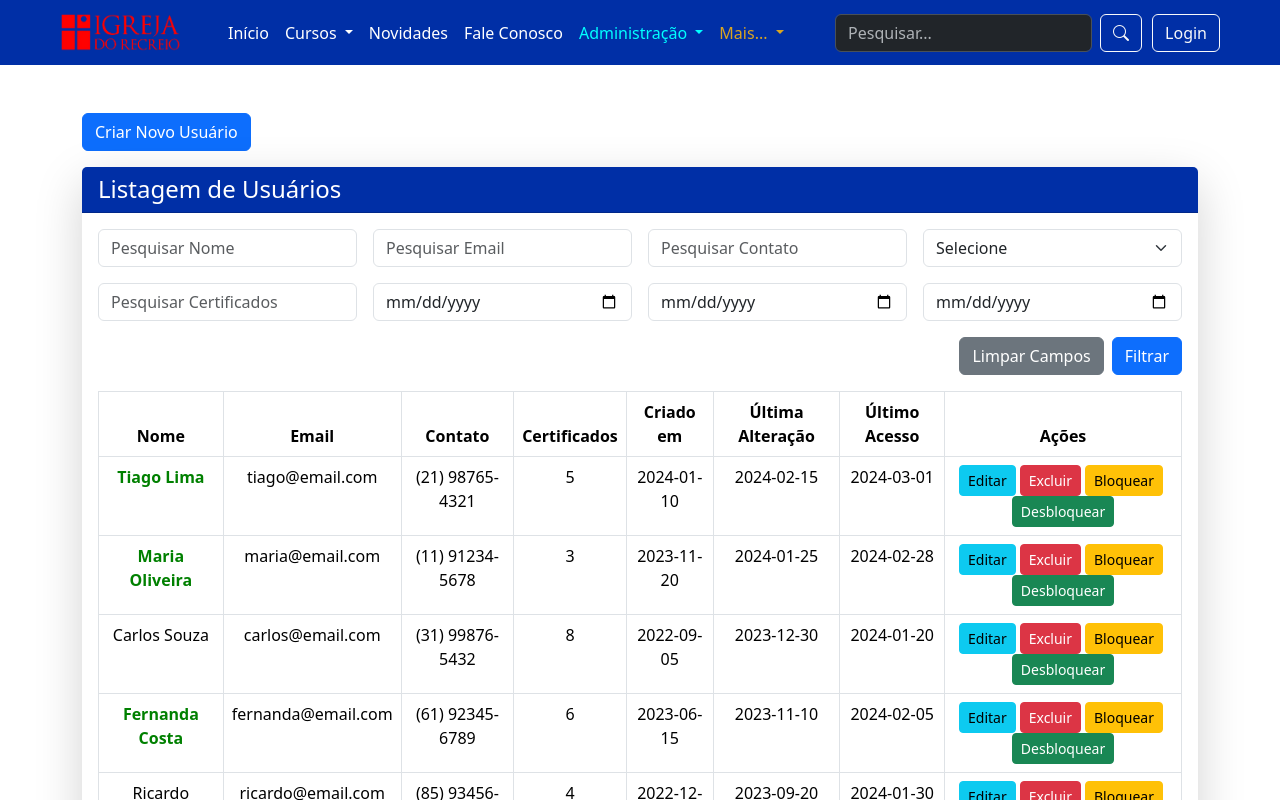
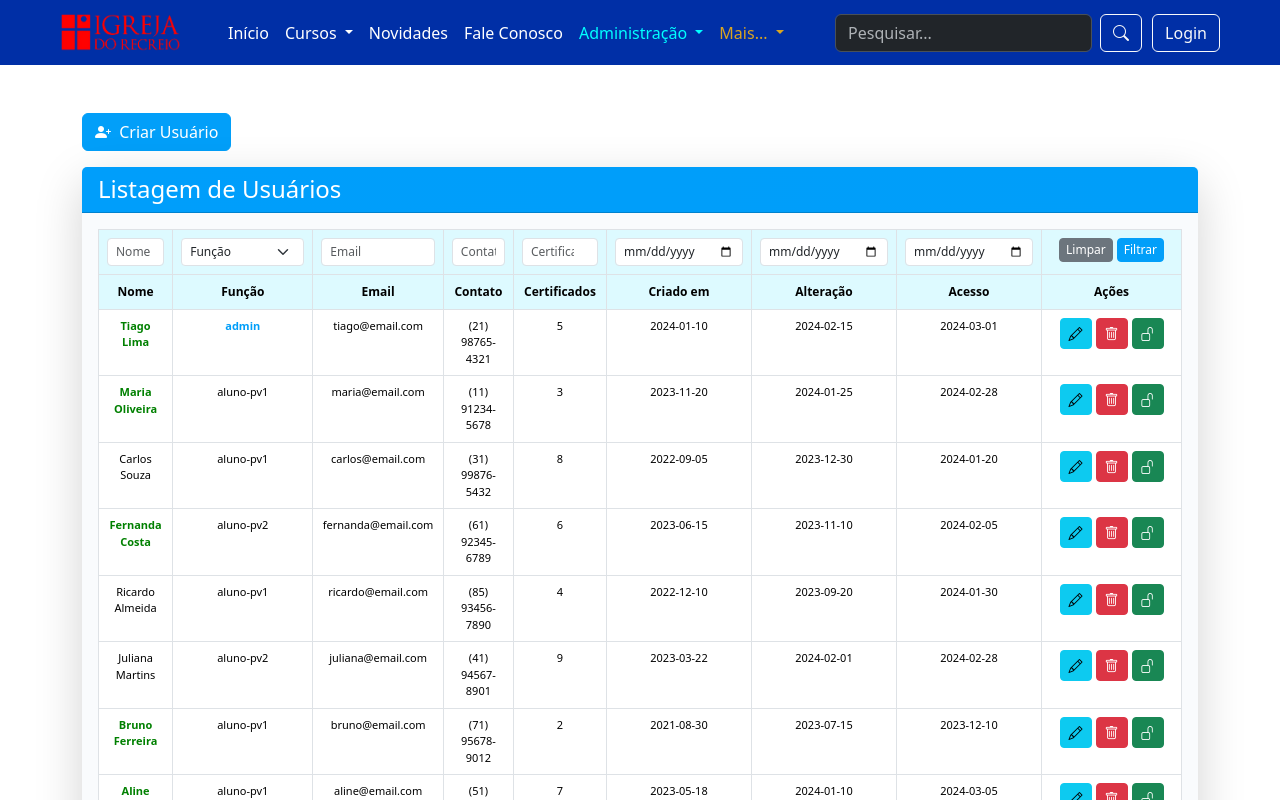
Before and after one commit to SysteoAdm/Systeo_v1, an Angular app: page /Systeo_v1/Usuarios in a window 1280 px wide. Shown: the top 800 px of the page. Built offline with nearby package versions, Linux system fonts and the light colour scheme.

Commit message:
update tabela de usuários

```diff
--- a/src/app/services/auth.service.ts
+++ b/src/app/services/auth.service.ts
@@ -9,6 +9,7 @@ export class AuthService {
 
   constructor(private http : HttpClient) { }
 
+  // Saber se está usando esse código abaixo:
   register(email: string, password: string): Observable<any> {
     return this.http.post('http://localhost:5261/api/Auth/register', { email, password });
   }
--- a/src/app/views/usuarios/usuarios.component.css
+++ b/src/app/views/usuarios/usuarios.component.css
@@ -1,5 +1,93 @@
 /* usuarios.component.css */
+
+/* Nome online em verde e negrito */
 .nome-online {
   color: green;
   font-weight: bold;
 }
+.funcao-admin {
+  color: #009ef9;
+  font-weight: bold;
+}
+
+/* Degradê azul nas barras de títulos da tabela */
+/* thead {
+  background: linear-gradient(to right, #009efb, #009ef9);
+} */
+
+.tabela-titulo{
+  background: linear-gradient(to right, #009efb, #009ef9);
+}
+.coluna-titulo{
+  font-size: 12px;
+  background: linear-gradient(to right, #009efb, #009ef9);
+}
+
+
+th{
+  background: rgb(221, 250, 255);
+}
+/* Linhas alternadas da tabela */
+tbody tr:nth-child(even) {
+  background-color: #ffffff;
+}
+tbody tr:nth-child(odd) {
+  background-color: #f2f6fc;
+}
+
+/* Fundo externo da tabela */
+.card-body {
+  background-color: #f9fbfd;
+}
+
+/* Estilo personalizado para botões principais */
+.btn-primary,
+.btn-primary:focus,
+.btn-primary:active,
+.btn-primary:hover {
+  background-color: #029ff9 !important;
+  border-color: #029ff9 !important;
+  color: #fff;
+}
+
+th input,
+th select {
+  min-width: 100%;
+  font-size: 12px;
+  padding: 4px 8px;
+}
+
+/* Ajuste para manter os botões alinhados */
+th button {
+  padding: 2px 6px;
+  font-size: 12px;
+}
+
+
+.col-acoes {
+  width: 140px;
+  min-width: 140px;
+  max-width: 180px;
+  white-space: nowrap;
+}
+
+@media (max-width: 992px) {
+  .table thead input,
+  .table thead select,
+  .table thead button {
+    width: 100%;
+    margin-bottom: 0.5rem;
+  }
+
+  .table thead tr:first-child th {
+    display: block;
+  }
+
+  .table thead tr:first-child {
+    display: block;
+  }
+
+  .table thead tr:first-child th:last-child {
+    text-align: right;
+  }
+}
--- a/src/app/views/usuarios/usuarios.component.html
+++ b/src/app/views/usuarios/usuarios.component.html
@@ -1,88 +1,125 @@
 <div class="container my-5">
-  <!-- Botão Criar Novo Usuário -->
-  <div class="mb-3">
-    <button class="btn btn-primary" [routerLink]="['/Criar-Novo-Usuario']">Criar Novo Usuário</button>
+  <div class="mb-3 d-flex justify-content-between flex-wrap gap-2">
+    <button class="btn btn-primary" [routerLink]="['/Criar-Novo-Usuario']">
+      <i class="bi bi-person-plus-fill me-1"></i> Criar Usuário
+    </button>
+
+    <button *ngIf="hasChanges" class="btn btn-success" (click)="salvarEdicao()">
+      <i class="bi bi-check2-circle me-1"></i> Salvar
+    </button>
   </div>
 
   <div class="card shadow-lg border-0">
-    <div class="card-header text-white" style="background-color: #002FA6;">
-      <h4 class="mb-0">Listagem de Usuários</h4>
+    <div class="card-header text-white tabela-titulo">
+      <h4 class="mb-0 tabela-titulo">Listagem de Usuários</h4>
     </div>
+
     <div class="card-body">
-      <!-- Filtros -->
-      <div class="row g-3 mb-3">
-        <div class="col-md-3">
-          <input type="text" class="form-control" placeholder="Pesquisar Nome" [(ngModel)]="filter.nome">
-        </div>
-        <div class="col-md-3">
-          <input type="email" class="form-control" placeholder="Pesquisar Email" [(ngModel)]="filter.email">
-        </div>
-        <div class="col-md-3">
-          <input type="text" class="form-control" placeholder="Pesquisar Contato" [(ngModel)]="filter.contato">
-        </div>
-        <div class="col-md-3">
-          <select class="form-select" [(ngModel)]="filter.status">
-            <option value="">Selecione</option>
-            <option value="online">Online</option>
-            <option value="offline">Offline</option>
-          </select>
-        </div>
-      </div>
-
-      <div class="row g-3 mb-3">
-        <div class="col-md-3">
-          <input type="number" class="form-control" placeholder="Pesquisar Certificados" [(ngModel)]="filter.certificados">
-        </div>
-        <div class="col-md-3">
-          <input type="date" class="form-control" placeholder="Criado em" [(ngModel)]="filter.criadoEm">
-        </div>
-        <div class="col-md-3">
-          <input type="date" class="form-control" placeholder="Última Alteração" [(ngModel)]="filter.ultimaAlteracao">
-        </div>
-        <div class="col-md-3">
-          <input type="date" class="form-control" placeholder="Último Acesso" [(ngModel)]="filter.ultimoAcesso">
-        </div>
-      </div>
-
-      <div class="text-end mb-3">
-        <!-- Botão Limpar Campos -->
-        <button class="btn btn-secondary me-2" (click)="limparCampos()">Limpar Campos</button>
-        <!-- Botão Filtrar -->
-        <button class="btn btn-primary" (click)="filtrarUsuarios()">Filtrar</button>
-      </div>
-
-      <!-- Tabela -->
       <div class="table-responsive">
         <table class="table table-bordered text-center">
-          <thead class="text-white" style="background-color: #002FA6;">
+          <thead>
+            <!-- Linha de filtros -->
             <tr>
+              <th><input type="text" class="form-control form-control-sm" placeholder="Nome" [(ngModel)]="filter.nome"></th>
+              <th>
+                <select class="form-select form-select-sm" [(ngModel)]="filter.funcao">
+                  <option value="">Função</option>
+                  <option value="admin">Admin</option>
+                  <option value="aluno-pv1">Aluno PV1</option>
+                  <option value="aluno-pv2">Aluno PV2</option>
+                  <option value="aluno-pv3">Aluno PV3</option>
+                </select>
+              </th>
+              <th><input type="email" class="form-control form-control-sm" placeholder="Email" [(ngModel)]="filter.email"></th>
+              <th><input type="text" class="form-control form-control-sm" placeholder="Contato" [(ngModel)]="filter.contato"></th>
+              <th><input type="number" class="form-control form-control-sm" placeholder="Certificados" [(ngModel)]="filter.certificados"></th>
+              <th><input type="date" class="form-control form-control-sm" [(ngModel)]="filter.criadoEm"></th>
+              <th><input type="date" class="form-control form-control-sm" [(ngModel)]="filter.ultimaAlteracao"></th>
+              <th><input type="date" class="form-control form-control-sm" [(ngModel)]="filter.ultimoAcesso"></th>
+              <th class="col-acoes text-nowrap">
+                <button class="btn btn-sm btn-secondary me-1 mb-1" (click)="limparCampos()">Limpar</button>
+                <button class="btn btn-sm btn-primary mb-1" (click)="filtrarUsuarios()">Filtrar</button>
+              </th>
+            </tr>
+
+            <!-- Títulos da tabela -->
+            <tr class="text-white coluna-titulo">
               <th>Nome</th>
+              <th class="px-5">Função</th>
               <th>Email</th>
               <th>Contato</th>
               <th>Certificados</th>
               <th>Criado em</th>
-              <th>Última Alteração</th>
-              <th>Último Acesso</th>
-              <th>Ações</th>
+              <th>Alteração</th>
+              <th>Acesso</th>
+              <th class="col-acoes">Ações</th>
             </tr>
           </thead>
+
           <tbody>
-            <tr *ngFor="let user of filteredUsers">
-              <!-- Nome com cor verde para online -->
+            <tr *ngFor="let user of filteredUsers; let i = index" style="font-size: 11px;">
               <td>
-                <span [class.nome-online]="user.status === 'online'">{{ user.nome }}</span>
+                <ng-container *ngIf="editingIndex === i; else nomeView">
+                  <input [(ngModel)]="editedUser.nome" (ngModelChange)="atualizarCampo('nome', $event)" class="form-control form-control-sm">
+                </ng-container>
+                <ng-template #nomeView>
+                  <span [class.nome-online]="user.status === 'online'">{{ user.nome }}</span>
+                </ng-template>
               </td>
-              <td>{{ user.email }}</td>
-              <td>{{ user.contato }}</td>
-              <td>{{ user.certificados }}</td>
+
+              <td>
+                <ng-container *ngIf="editingIndex === i; else funcaoView">
+                  <select class="form-select form-select-sm" [(ngModel)]="editedUser.funcao" (ngModelChange)="atualizarCampo('funcao', $event)">
+                    <option value="admin">Admin</option>
+                    <option value="aluno-pv1">Aluno PV1</option>
+                    <option value="aluno-pv2">Aluno PV2</option>
+                    <option value="aluno-pv3">Aluno PV3</option>
+                  </select>
+                </ng-container>
+                <ng-template #funcaoView>
+                  <span [class.funcao-admin]="user.funcao === 'admin'">{{ user.funcao }}</span>
+                </ng-template>
+              </td>
+
+              <td>
+                <ng-container *ngIf="editingIndex === i; else emailView">
+                  <input type="email" [(ngModel)]="editedUser.email" (ngModelChange)="atualizarCampo('email', $event)" class="form-control form-control-sm">
+                </ng-container>
+                <ng-template #emailView>{{ user.email }}</ng-template>
+              </td>
+
+              <td>
+                <ng-container *ngIf="editingIndex === i; else contatoView">
+                  <input [(ngModel)]="editedUser.contato" (ngModelChange)="atualizarCampo('contato', $event)" class="form-control form-control-sm">
+                </ng-container>
+                <ng-template #contatoView>{{ user.contato }}</ng-template>
+              </td>
+
+              <td>
+                <ng-container *ngIf="editingIndex === i; else certView">
+                  <input type="number" [(ngModel)]="editedUser.certificados" (ngModelChange)="atualizarCampo('certificados', $event)" class="form-control form-control-sm">
+                </ng-container>
+                <ng-template #certView>{{ user.certificados }}</ng-template>
+              </td>
+
               <td>{{ user.criadoEm }}</td>
               <td>{{ user.ultimaAlteracao }}</td>
               <td>{{ user.ultimoAcesso }}</td>
-              <td>
-                <button class="btn btn-sm btn-info me-1" (click)="editarUsuario(user)">Editar</button>
-                <button class="btn btn-sm btn-danger me-1" (click)="excluirUsuario(user)">Excluir</button>
-                <button class="btn btn-sm btn-warning me-1" (click)="bloquearUsuario(user)">Bloquear</button>
-                <button class="btn btn-sm btn-success" (click)="desbloquearUsuario(user)">Desbloquear</button>
+
+              <td class="col-acoes">
+                <button
+                  class="btn btn-sm me-1"
+                  [ngClass]="editingIndex === i ? 'btn-dark' : 'btn-info'"
+                  (click)="editarUsuario(user, i)"
+                  title="Editar">
+                  <i class="bi bi-pencil"></i>
+                </button>
+                <button class="btn btn-sm btn-danger me-1" (click)="excluirUsuario(user)" title="Excluir">
+                  <i class="bi bi-trash"></i>
+                </button>
+                <button class="btn btn-sm btn-success" (click)="desbloquearUsuario(user)" title="Desbloquear">
+                  <i class="bi bi-unlock"></i>
+                </button>
               </td>
             </tr>
           </tbody>
--- a/src/app/views/usuarios/usuarios.component.ts
+++ b/src/app/views/usuarios/usuarios.component.ts
@@ -7,21 +7,21 @@ import { Component } from '@angular/core';
 })
 export class UsuariosComponent {
   users = [
-    { nome: 'Tiago Lima', email: 'tiago@email.com', contato: '(21) 98765-4321', status: 'online', certificados: 5, criadoEm: '2024-01-10', ultimaAlteracao: '2024-02-15', ultimoAcesso: '2024-03-01' },
-    { nome: 'Maria Oliveira', email: 'maria@email.com', contato: '(11) 91234-5678', status: 'online', certificados: 3, criadoEm: '2023-11-20', ultimaAlteracao: '2024-01-25', ultimoAcesso: '2024-02-28' },
-    { nome: 'Carlos Souza', email: 'carlos@email.com', contato: '(31) 99876-5432', status: 'offline', certificados: 8, criadoEm: '2022-09-05', ultimaAlteracao: '2023-12-30', ultimoAcesso: '2024-01-20' },
-    { nome: 'Fernanda Costa', email: 'fernanda@email.com', contato: '(61) 92345-6789', status: 'online', certificados: 6, criadoEm: '2023-06-15', ultimaAlteracao: '2023-11-10', ultimoAcesso: '2024-02-05' },
-    { nome: 'Ricardo Almeida', email: 'ricardo@email.com', contato: '(85) 93456-7890', status: 'offline', certificados: 4, criadoEm: '2022-12-10', ultimaAlteracao: '2023-09-20', ultimoAcesso: '2024-01-30' },
-    { nome: 'Juliana Martins', email: 'juliana@email.com', contato: '(41) 94567-8901', status: 'offline', certificados: 9, criadoEm: '2023-03-22', ultimaAlteracao: '2024-02-01', ultimoAcesso: '2024-02-28' },
-    { nome: 'Bruno Ferreira', email: 'bruno@email.com', contato: '(71) 95678-9012', status: 'online', certificados: 2, criadoEm: '2021-08-30', ultimaAlteracao: '2023-07-15', ultimoAcesso: '2023-12-10' },
-    { nome: 'Aline Rocha', email: 'aline@email.com', contato: '(51) 96789-0123', status: 'online', certificados: 7, criadoEm: '2023-05-18', ultimaAlteracao: '2024-01-10', ultimoAcesso: '2024-03-05' },
-    { nome: 'Gustavo Nunes', email: 'gustavo@email.com', contato: '(81) 97890-1234', status: 'offline', certificados: 10, criadoEm: '2022-11-12', ultimaAlteracao: '2023-10-25', ultimoAcesso: '2024-02-20' },
-    { nome: 'Paula Mendes', email: 'paula@email.com', contato: '(91) 98901-2345', status: 'offline', certificados: 1, criadoEm: '2024-02-05', ultimaAlteracao: '2024-02-10', ultimoAcesso: '2024-03-10' },
-    { nome: 'Eduardo Ribeiro', email: 'eduardo@email.com', contato: '(31) 99012-3456', status: 'offline', certificados: 5, criadoEm: '2022-06-25', ultimaAlteracao: '2023-12-05', ultimoAcesso: '2024-01-15' },
-    { nome: 'Camila Silva', email: 'camila@email.com', contato: '(11) 90123-4567', status: 'online', certificados: 6, criadoEm: '2023-07-20', ultimaAlteracao: '2024-02-12', ultimoAcesso: '2024-02-28' },
-    { nome: 'Fábio Santos', email: 'fabio@email.com', contato: '(21) 91234-5678', status: 'offline', certificados: 4, criadoEm: '2021-09-10', ultimaAlteracao: '2023-08-15', ultimoAcesso: '2023-11-20' },
-    { nome: 'Renata Carvalho', email: 'renata@email.com', contato: '(41) 92345-6789', status: 'online', certificados: 8, criadoEm: '2022-05-28', ultimaAlteracao: '2023-10-18', ultimoAcesso: '2024-03-02' },
-    { nome: 'Marcelo Vieira', email: 'marcelo@email.com', contato: '(51) 93456-7890', status: 'offline', certificados: 3, criadoEm: '2023-04-12', ultimaAlteracao: '2023-12-15', ultimoAcesso: '2024-02-25' }
+    { nome: 'Tiago Lima', status: 'online', funcao: 'admin', email: 'tiago@email.com', contato: '(21) 98765-4321', certificados: 5, criadoEm: '2024-01-10', ultimaAlteracao: '2024-02-15', ultimoAcesso: '2024-03-01' },
+    { nome: 'Maria Oliveira', status: 'online', funcao: 'aluno-pv1', email: 'maria@email.com', contato: '(11) 91234-5678', certificados: 3, criadoEm: '2023-11-20', ultimaAlteracao: '2024-01-25', ultimoAcesso: '2024-02-28' },
+    { nome: 'Carlos Souza', status: 'offline', funcao: 'aluno-pv1', email: 'carlos@email.com', contato: '(31) 99876-5432', certificados: 8, criadoEm: '2022-09-05', ultimaAlteracao: '2023-12-30', ultimoAcesso: '2024-01-20' },
+    { nome: 'Fernanda Costa', status: 'online', funcao: 'aluno-pv2', email: 'fernanda@email.com', contato: '(61) 92345-6789', certificados: 6, criadoEm: '2023-06-15', ultimaAlteracao: '2023-11-10', ultimoAcesso: '2024-02-05' },
+    { nome: 'Ricardo Almeida', status: 'offline', funcao: 'aluno-pv1', email: 'ricardo@email.com', contato: '(85) 93456-7890', certificados: 4, criadoEm: '2022-12-10', ultimaAlteracao: '2023-09-20', ultimoAcesso: '2024-01-30' },
+    { nome: 'Juliana Martins', status: 'offline', funcao: 'aluno-pv2', email: 'juliana@email.com', contato: '(41) 94567-8901', certificados: 9, criadoEm: '2023-03-22', ultimaAlteracao: '2024-02-01', ultimoAcesso: '2024-02-28' },
+    { nome: 'Bruno Ferreira', status: 'online', funcao: 'aluno-pv1', email: 'bruno@email.com', contato: '(71) 95678-9012', certificados: 2, criadoEm: '2021-08-30', ultimaAlteracao: '2023-07-15', ultimoAcesso: '2023-12-10' },
+    { nome: 'Aline Rocha', status: 'online', funcao: 'aluno-pv1', email: 'aline@email.com', contato: '(51) 96789-0123', certificados: 7, criadoEm: '2023-05-18', ultimaAlteracao: '2024-01-10', ultimoAcesso: '2024-03-05' },
+    { nome: 'Gustavo Nunes', status: 'offline', funcao: 'aluno-pv1', email: 'gustavo@email.com', contato: '(81) 97890-1234', certificados: 10, criadoEm: '2022-11-12', ultimaAlteracao: '2023-10-25', ultimoAcesso: '2024-02-20' },
+    { nome: 'Paula Mendes', status: 'offline', funcao: 'aluno-pv1', email: 'paula@email.com', contato: '(91) 98901-2345', certificados: 1, criadoEm: '2024-02-05', ultimaAlteracao: '2024-02-10', ultimoAcesso: '2024-03-10' },
+    { nome: 'Eduardo Ribeiro', status: 'offline', funcao: 'aluno-pv3', email: 'eduardo@email.com', contato: '(31) 99012-3456', certificados: 5, criadoEm: '2022-06-25', ultimaAlteracao: '2023-12-05', ultimoAcesso: '2024-01-15' },
+    { nome: 'Camila Silva', status: 'online', funcao: 'aluno-pv2', email: 'camila@email.com', contato: '(11) 90123-4567', certificados: 6, criadoEm: '2023-07-20', ultimaAlteracao: '2024-02-12', ultimoAcesso: '2024-02-28' },
+    { nome: 'Fábio Santos', status: 'offline', funcao: 'aluno-pv1', email: 'fabio@email.com', contato: '(21) 91234-5678', certificados: 4, criadoEm: '2021-09-10', ultimaAlteracao: '2023-08-15', ultimoAcesso: '2023-11-20' },
+    { nome: 'Renata Carvalho', status: 'online', funcao: 'aluno-pv3', email: 'renata@email.com', contato: '(41) 92345-6789', certificados: 8, criadoEm: '2022-05-28', ultimaAlteracao: '2023-10-18', ultimoAcesso: '2024-03-02' },
+    { nome: 'Marcelo Vieira', status: 'offline', funcao: 'aluno-pv1', email: 'marcelo@email.com', contato: '(51) 93456-7890', certificados: 3, criadoEm: '2023-04-12', ultimaAlteracao: '2023-12-15', ultimoAcesso: '2024-02-25' }
   ];
 
   filter = {
@@ -29,6 +29,7 @@ export class UsuariosComponent {
     email: '',
     contato: '',
     status: '',
+    funcao: '',
     certificados: '',
     criadoEm: '',
     ultimaAlteracao: '',
@@ -42,6 +43,7 @@ export class UsuariosComponent {
       return (this.filter.nome ? user.nome.toLowerCase().includes(this.filter.nome.toLowerCase()) : true)
         && (this.filter.email ? user.email.toLowerCase().includes(this.filter.email.toLowerCase()) : true)
         && (this.filter.contato ? user.contato.includes(this.filter.contato) : true)
+        && (this.filter.funcao ? user.funcao === this.filter.funcao : true)
         && (this.filter.status ? user.status === this.filter.status : true)
         && (this.filter.certificados ? user.certificados.toString().includes(this.filter.certificados) : true)
         && (this.filter.criadoEm ? user.criadoEm === this.filter.criadoEm : true)
@@ -51,24 +53,61 @@ export class UsuariosComponent {
   }
 
   limparCampos() {
-    // Limpa todos os campos de filtro
     this.filter = {
       nome: '',
       email: '',
       contato: '',
       status: '',
+      funcao: '',
       certificados: '',
       criadoEm: '',
       ultimaAlteracao: '',
       ultimoAcesso: ''
     };
-    // Restaura o filtro para mostrar todos os usuários
     this.filteredUsers = [...this.users];
   }
 
-  editarUsuario(user: any) {
-    // Lógica para editar o usuário
+  editingIndex: number | null = null;
+  editedUser: any = {};
+  hasChanges: boolean = false;
+
+  editarUsuario(user: any, index: number) {
+    if (this.editingIndex === index) {
+      this.cancelarEdicao();
+      return;
+    }
+
+    this.editingIndex = index;
+    this.editedUser = { ...user };
+    this.hasChanges = false;
   }
+
+  cancelarEdicao() {
+    this.editingIndex = null;
+    this.editedUser = {};
+    this.hasChanges = false;
+  }
+
+  atualizarCampo(campo: string, valor: any) {
+    this.editedUser[campo] = valor;
+    this.hasChanges = true;
+  }
+
+  salvarEdicao() {
+    if (this.editingIndex !== null) {
+      // Atualiza o usuário na lista original
+      const originalUserIndex = this.users.findIndex(user => user.email === this.filteredUsers[this.editingIndex!].email);
+      if (originalUserIndex !== -1) {
+        this.users[originalUserIndex] = { ...this.editedUser };
+      }
+
+      // Atualiza o usuário na lista filtrada (para refletir imediatamente na tela)
+      this.filteredUsers[this.editingIndex] = { ...this.editedUser };
+
+      this.cancelarEdicao();
+    }
+  }
+
 
   excluirUsuario(user: any) {
     // Lógica para excluir o usuário
```
